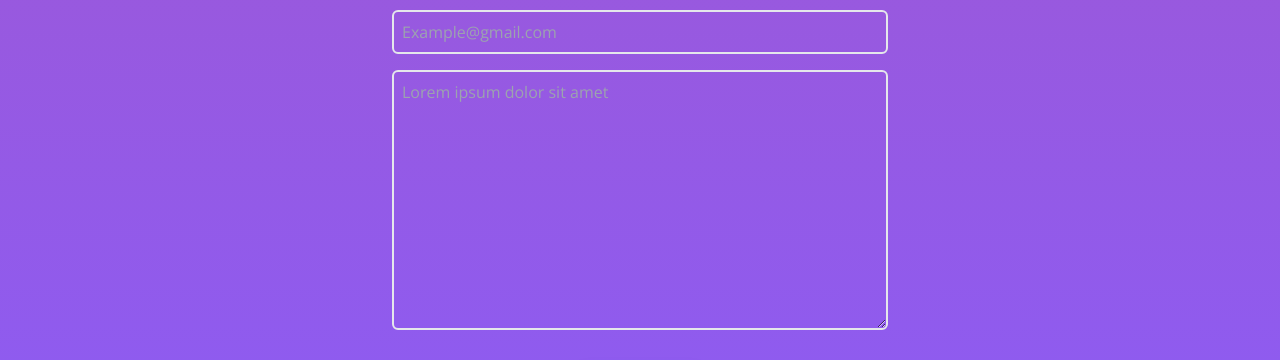
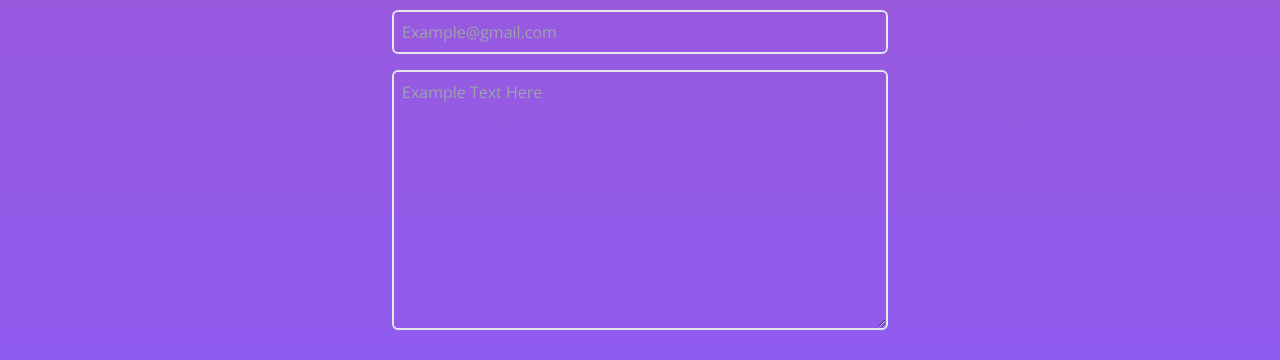
Before and after one commit to LoopFruits/react-portfolio, a React (Create React App) app: page / in a window 1280 px wide. Shown: the part 3476-3836 px from the top of the page. Built offline with nearby package versions, Linux system fonts and the light colour scheme.

Commit message:
changed example text in messaging textarea

```diff
--- a/src/components/Contact.jsx
+++ b/src/components/Contact.jsx
@@ -28,7 +28,7 @@ const Contact = () => {
                 <textarea
                 name="message"
                 rows="10"
-                placeholder="Lorem ipsum dolor sit amet"
+                placeholder="Example Text Here"
                 className="p-2 bg-transparent border-2 rounded-md text-black focus:outline-none"
                 >
                 </textarea>
```
